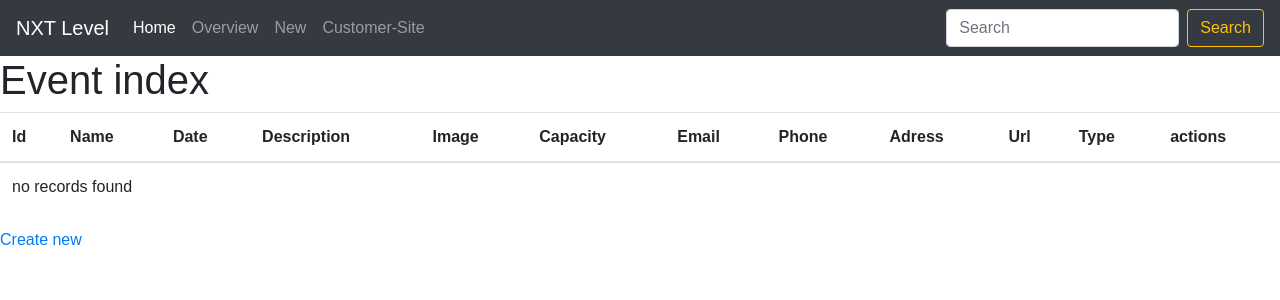
After one commit to LeDaniii/CFLMS-Matzer-CodeReview-13, a Symfony app: template templates/cards/index.html.twig in a window 1280 px wide. The commit adds this page. Shown: the top 300 px of the page. Run offline with Twig, Linux system fonts and the light colour scheme; the template is opened without the code that fills it, so the values that code supplies are empty; some libraries are stand-ins or nearby versions.

Commit message:
finish but not pretty

```diff
--- /dev/null
+++ b/public/css/_showUser.scss
@@ -0,0 +1,9 @@
+// Why is this not working?
+.showUser {
+  .user-overlay {
+    width: 100%;
+    height: 100%;
+    color: yellow;
+  }
+}
+// Further Investigation
--- a/public/css/style.css
+++ b/public/css/style.css
@@ -115,4 +115,10 @@
 .footer {
   height: 10rem;
 }
+
+.showUser .user-overlay {
+  width: 100%;
+  height: 100%;
+  color: yellow;
+}
 /*# sourceMappingURL=style.css.map */
--- a/public/css/style.scss
+++ b/public/css/style.scss
@@ -14,3 +14,4 @@
 @import "./navbar";
 @import "./main";
 @import "./footer";
+@import "./showUser";
--- a/templates/base.html.twig
+++ b/templates/base.html.twig
@@ -34,6 +34,9 @@
                 <li class="nav-item">
                     <a class="nav-link" href="{{ path('event_new') }}">New</a>
                 </li>
+                <li class="nav-item">
+                    <a class="nav-link" href="{{ path('user_cards') }}">Customer-Site</a>
+                </li>
             </ul>
         <form class="form-inline my-2 my-lg-0">
             <input class="form-control mr-sm-2" type="search" placeholder="Search" aria-label="Search">
--- /dev/null
+++ b/templates/cards/index.html.twig
@@ -0,0 +1,53 @@
+{% extends 'base.html.twig' %}
+
+{% block title %}Event index{% endblock %}
+
+{% block body %}
+    <h1>Event index</h1>
+
+    <table class="table">
+        <thead>
+            <tr>
+                <th>Id</th>
+                <th>Name</th>
+                <th>Date</th>
+                <th>Description</th>
+                <th>Image</th>
+                <th>Capacity</th>
+                <th>Email</th>
+                <th>Phone</th>
+                <th>Adress</th>
+                <th>Url</th>
+                <th>Type</th>
+                <th>actions</th>
+            </tr>
+        </thead>
+        <tbody>
+        {% for event in events %}
+            <tr>
+                <td>{{ event.id }}</td>
+                <td>{{ event.name }}</td>
+                <td>{{ event.date ? event.date|date('Y-m-d') : '' }}</td>
+                <td>{{ event.description }}</td>
+                <td>{{ event.image }}</td>
+                <td>{{ event.capacity }}</td>
+                <td>{{ event.email }}</td>
+                <td>{{ event.phone }}</td>
+                <td>{{ event.adress }}</td>
+                <td>{{ event.url }}</td>
+                <td>{{ event.type }}</td>
+                <td>
+                    <a href="{{ path('event_show', {'id': event.id}) }}">show</a>
+                    <a href="{{ path('event_edit', {'id': event.id}) }}">edit</a>
+                </td>
+            </tr>
+        {% else %}
+            <tr>
+                <td colspan="12">no records found</td>
+            </tr>
+        {% endfor %}
+        </tbody>
+    </table>
+
+    <a href="{{ path('event_new') }}">Create new</a>
+{% endblock %}
```
Also changed, not shown: cr13_matzer_bigevents.sql (added, +78 -0 lines), src/Controller/CardsController.php (added, +20 -0 lines), src/Controller/UserController.php (added, +34 -0 lines), templates/user/index.html.twig (added, +39 -0 lines), templates/user/show.html.twig (added, +21 -0 lines), 1 other file.
